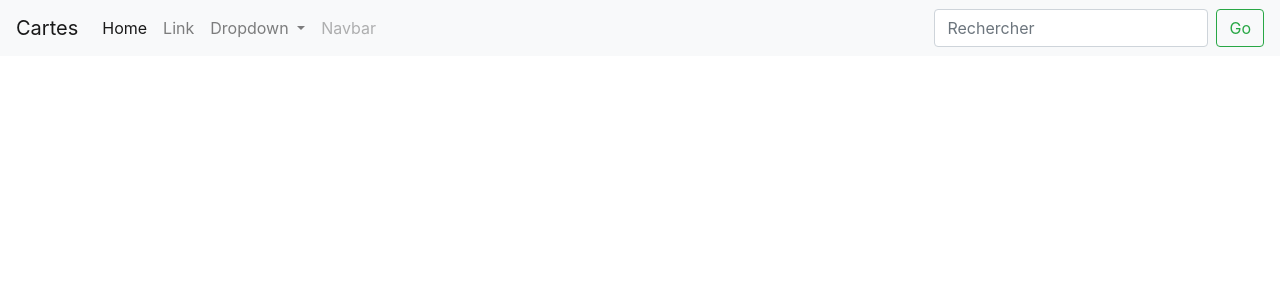
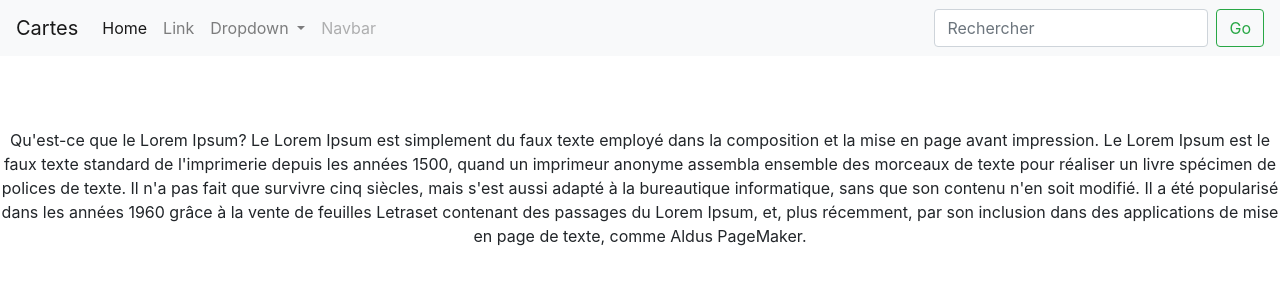
Before and after one commit to TibalT-Gendron/Landing_page, a plain HTML site: page index.html in a window 1280 px wide. Drawn offline with nearby package versions, Linux system fonts and the light colour scheme.

Commit message:
ajout du contenue dans mon index.html

```diff
--- a/index.html
+++ b/index.html
@@ -46,7 +46,30 @@
                 <button class="btn btn-outline-success my-2 my-sm-0" type="submit">Go</button>
             </form>
         </div>
+
     </nav>
+    <br>
+    <br>
+    <br>
+    <center>
+        <div>
+            <p>
+                Qu'est-ce que le Lorem Ipsum?
+                Le Lorem Ipsum est simplement du faux texte employé dans la composition et la mise en page avant
+                impression.
+                Le Lorem Ipsum est le faux texte standard de l'imprimerie depuis les années 1500, quand un imprimeur
+                anonyme
+                assembla ensemble des morceaux de texte pour réaliser un livre spécimen de polices de texte. Il n'a pas
+                fait
+                que survivre cinq siècles, mais s'est aussi adapté à la bureautique informatique, sans que son contenu
+                n'en
+                soit modifié. Il a été popularisé dans les années 1960 grâce à la vente de feuilles Letraset contenant
+                des
+                passages du Lorem Ipsum, et, plus récemment, par son inclusion dans des applications de mise en page de
+                texte, comme Aldus PageMaker.
+            </p>
+        </div>
+    </center>
 </body>
 
 </html>
```
